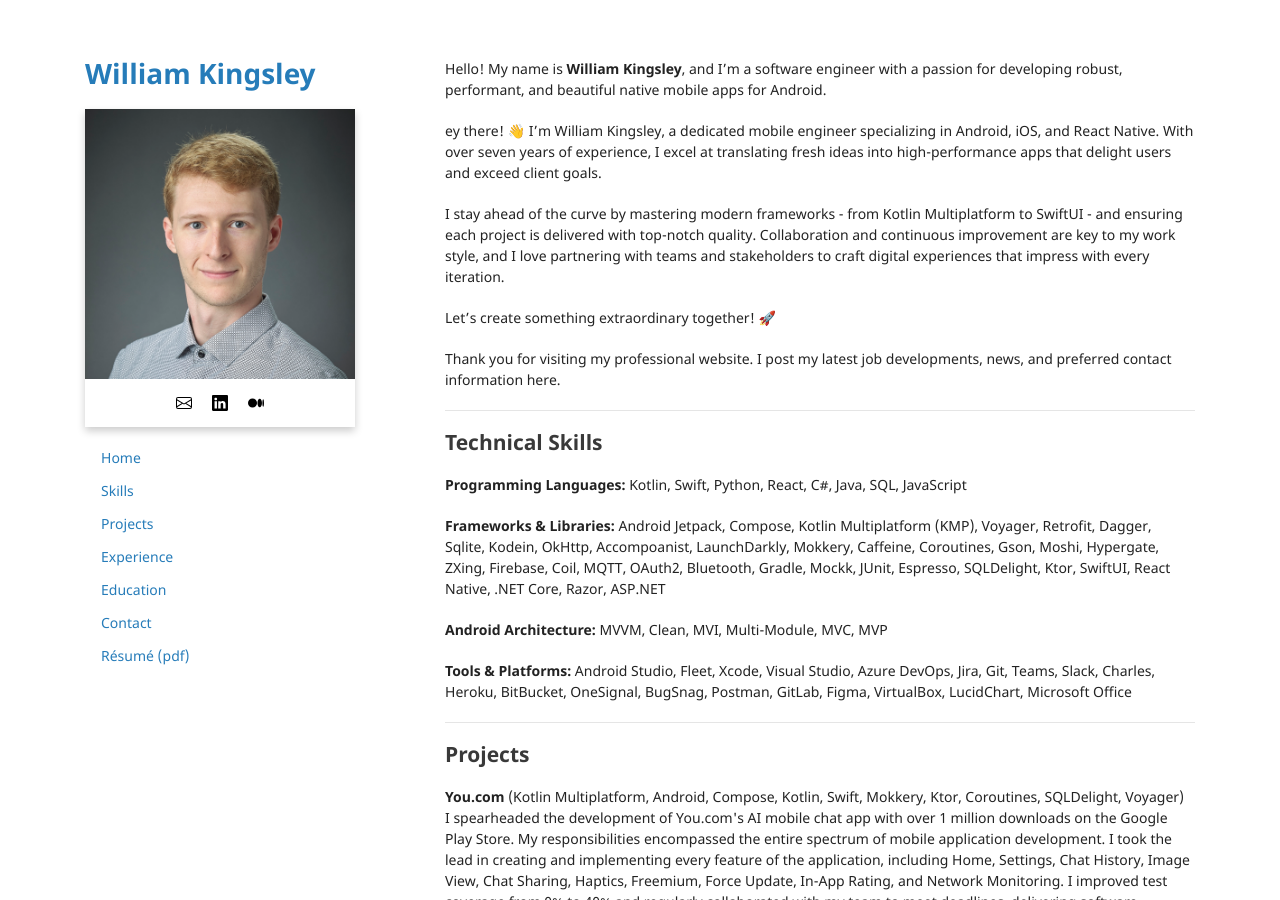
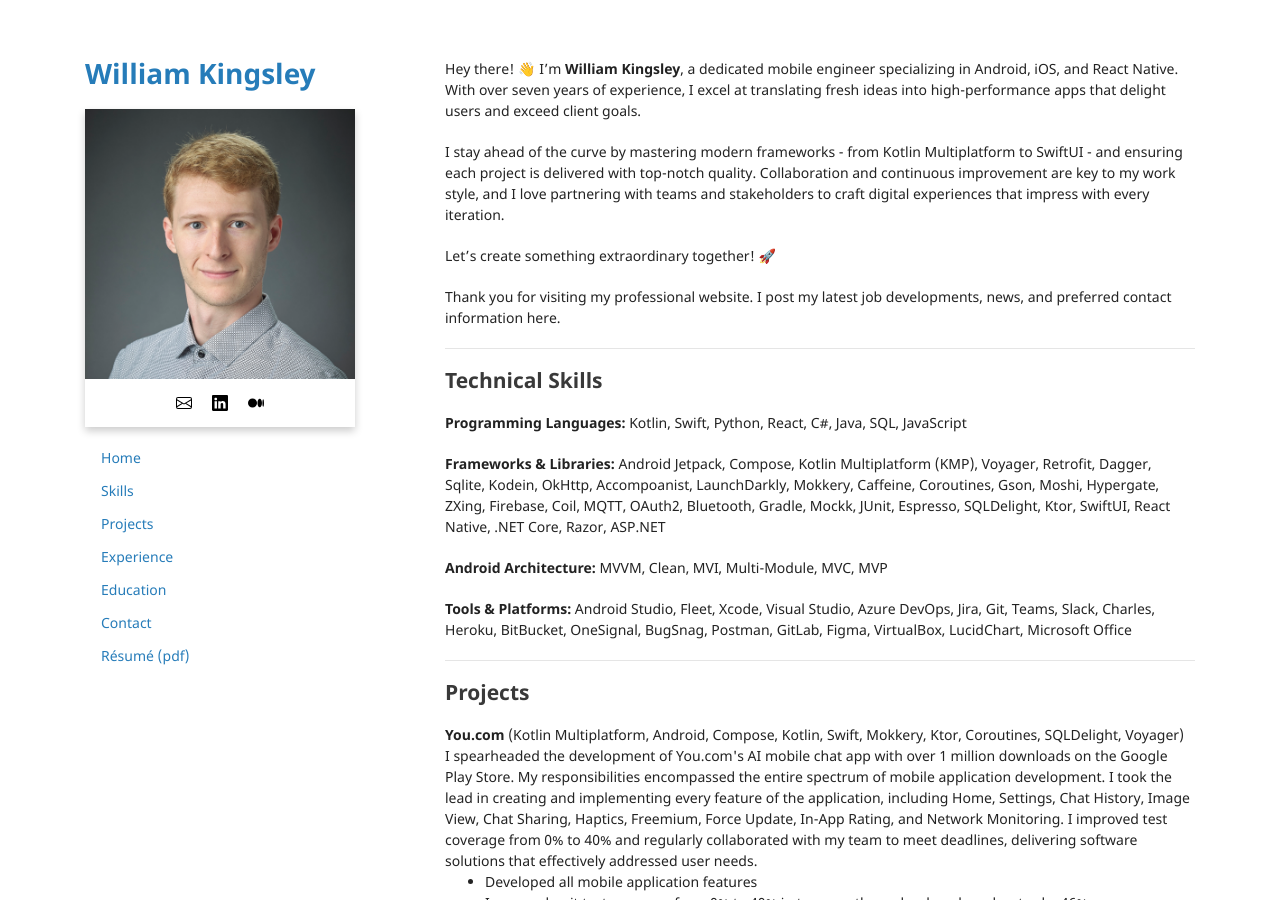
Before and after one commit to data-programmer/data-programmer.github.io, a Jekyll site: the page built from index.md, in a window 1280 px wide and 900 px high. Built offline with Jekyll 4.4.1, drawn with Linux system fonts in a browser that asks for light colours.

```diff
--- a/index.md
+++ b/index.md
@@ -2,9 +2,7 @@
 layout: default
 ---
 
-Hello! My name is **William Kingsley**, and I'm a software engineer with a passion for developing robust, performant, and beautiful native mobile apps for Android.
-
-ey there! 👋 I’m William Kingsley, a dedicated mobile engineer specializing in Android, iOS, and React Native. With over seven years of experience, I excel at translating fresh ideas into high-performance apps that delight users and exceed client goals.
+Hey there! 👋 I’m **William Kingsley**, a dedicated mobile engineer specializing in Android, iOS, and React Native. With over seven years of experience, I excel at translating fresh ideas into high-performance apps that delight users and exceed client goals.
 
 I stay ahead of the curve by mastering modern frameworks - from Kotlin Multiplatform to SwiftUI - and ensuring each project is delivered with top-notch quality. Collaboration and continuous improvement are key to my work style, and I love partnering with teams and stakeholders to craft digital experiences that impress with every iteration.
 
```
